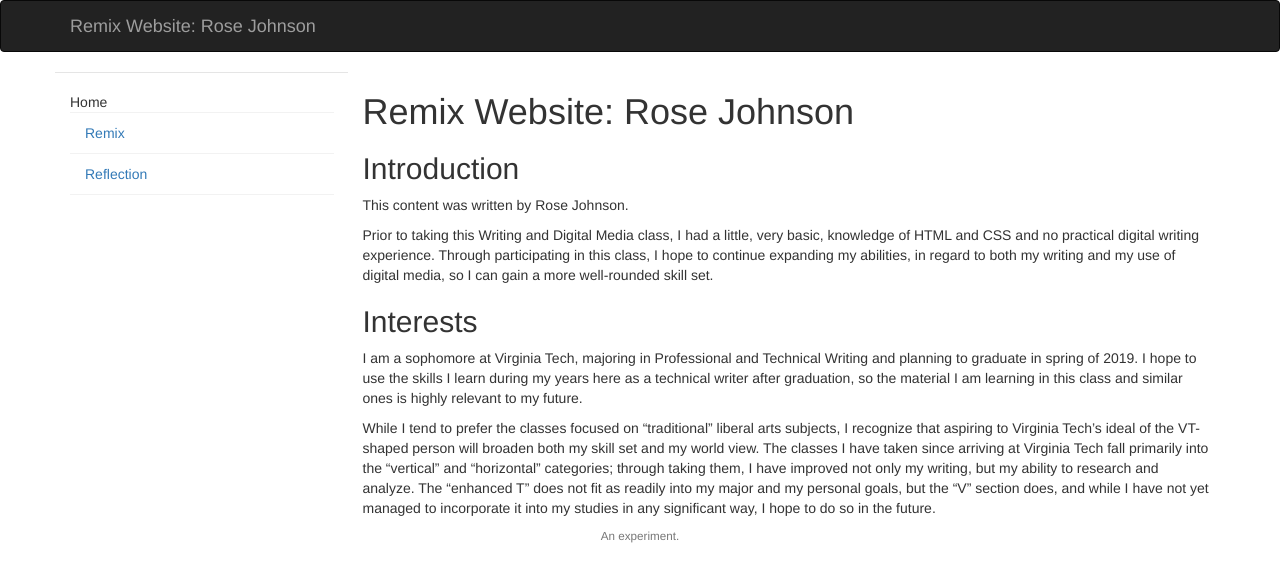
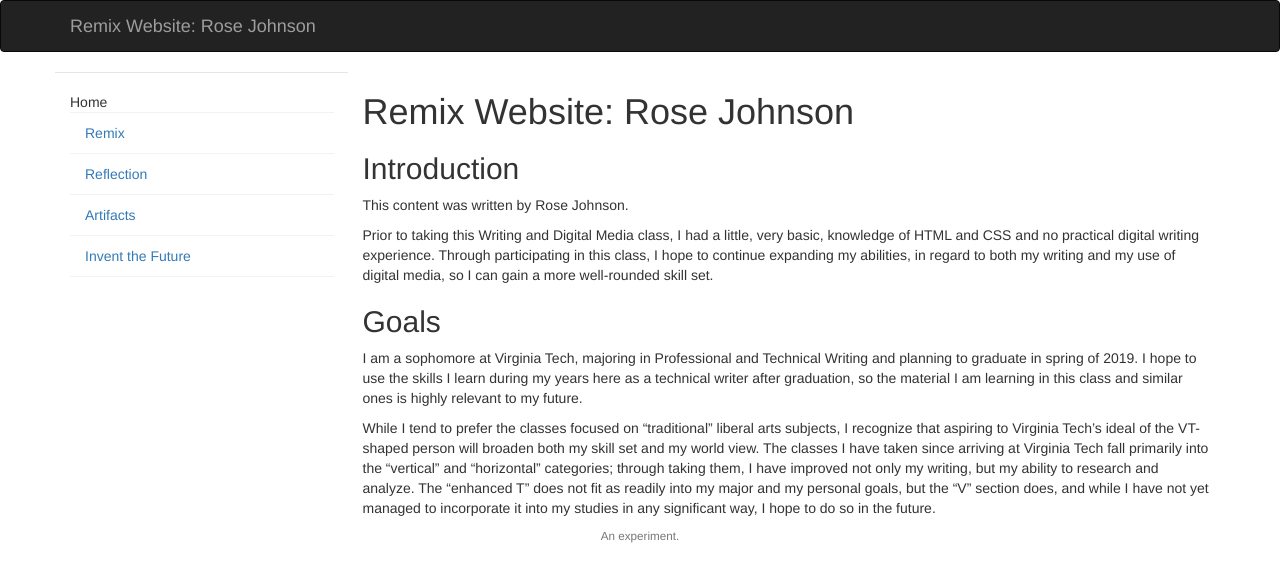
Before and after one commit to jesserosejohnson/3844-johnson, a plain HTML site: page index.html in a window 1280 px wide. Drawn offline with nearby package versions, Linux system fonts and the light colour scheme.

Commit message:
commit 2:18
added new pages and links

```diff
--- a/index.html
+++ b/index.html
@@ -38,6 +38,8 @@
                         <li>Home</li>
                         <li><a href="remix.html">Remix</a></li>
                         <li><a href="reflection.html">Reflection</a></li>
+                        <li><a href="artifacts.html">Artifacts</a></li>
+                        <li><a href="invent.html">Invent the Future</a></li>
                     </ul>
                 </div>
                 <div class="col-xs-12 col-sm-9">
@@ -45,7 +47,7 @@
                     <h2>Introduction</h2>
                     <p>This content was written by Rose Johnson.</p>
                     <p>Prior to taking this Writing and Digital Media class, I had a little, very basic, knowledge of HTML and CSS and no practical digital writing experience. Through participating in this class, I hope to continue expanding my abilities, in regard to both my writing and my use of digital media, so I can gain a more well-rounded skill set.</p>
-                    <h2>Interests</h2>
+                    <h2>Goals</h2>
                     <p>I am a sophomore at Virginia Tech, majoring in Professional and Technical Writing and planning to graduate in spring of 2019. I hope to use the skills I learn during my years here as a technical writer after graduation, so the material I am learning in this class and similar ones is highly relevant to my future.</p>
                     <p>While I tend to prefer the classes focused on “traditional” liberal arts subjects, I recognize that aspiring to Virginia Tech’s ideal of the VT-shaped person will broaden both my skill set and my world view. The classes I have taken since arriving at Virginia Tech fall primarily into the “vertical” and “horizontal” categories; through taking them, I have improved not only my writing, but my ability to research and analyze. The “enhanced T” does not fit as readily into my major and my personal goals, but the “V” section does, and while I have not yet managed to incorporate it into my studies in any significant way, I hope to do so in the future.</p>
 
```
Also changed, not shown: reflection.html (+2 -0 lines), remix.html (+2 -0 lines), artifacts.html (added), invent.html (added).
